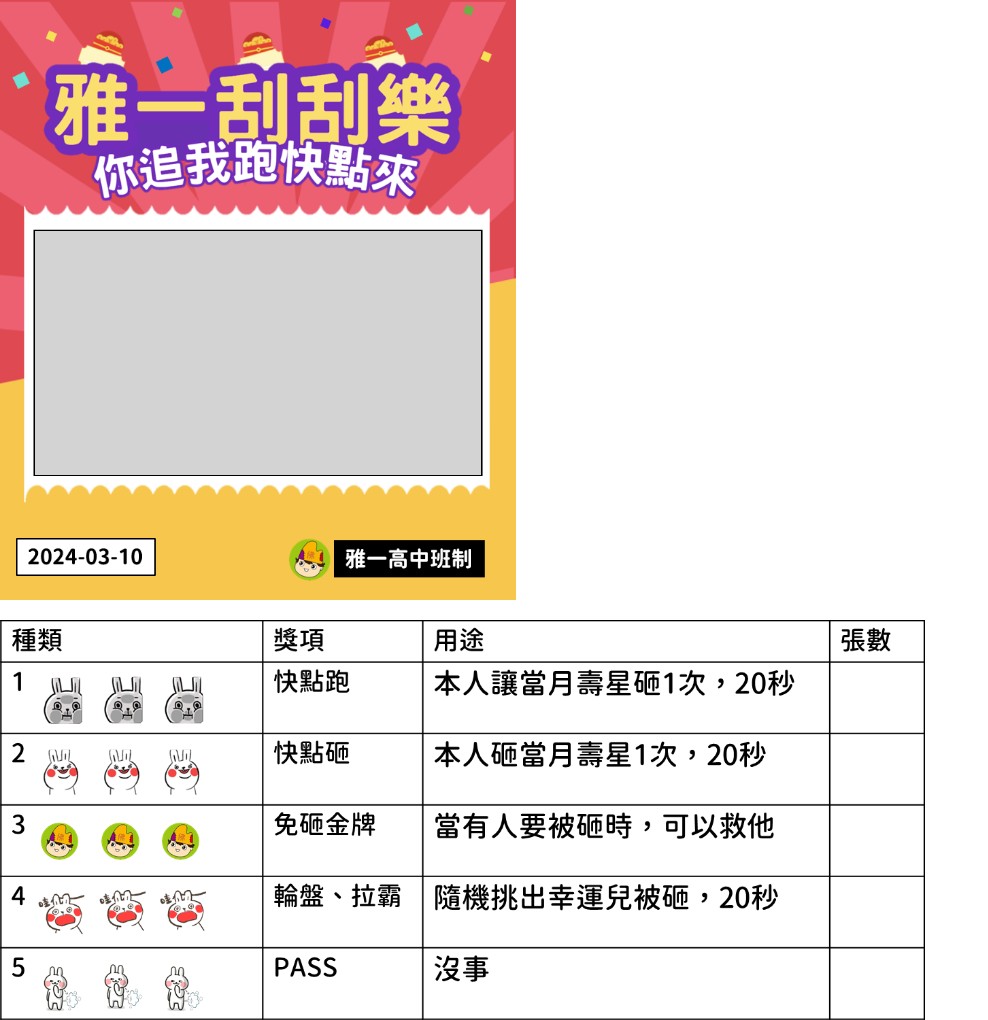
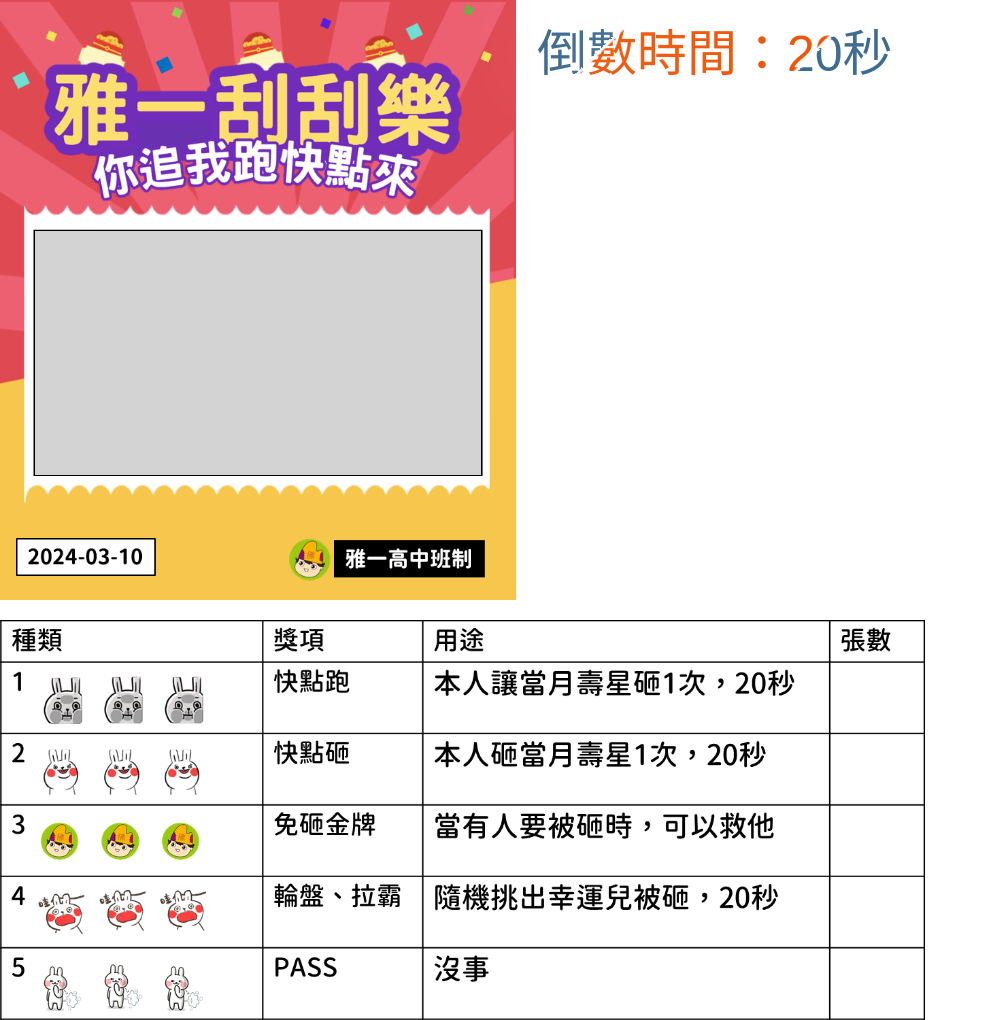
Before and after one commit to kapy0312/Scratchcard-, a plain HTML site: page index.html in a window 1280 px wide. Shown: the whole page, without its empty margins (0-988 px from the left). Drawn offline with nearby package versions, Linux system fonts and the light colour scheme; a web font is replaced by a local one.

Commit message:
20240301_v2

```diff
--- a/style.css
+++ b/style.css
@@ -160,14 +160,15 @@ p {
     top: 400px;
     left: 537px;
     /* 調整為左側圖片的寬度 */
-    /*z-index: 1;  確保圖片位於上層 */
+    z-index: 1;  /*確保圖片位於上層 */
     font-family: 'GenSenRounded-B', cursive;
     /* text-shadow: 0 0 10px #fbff1c, 綠色發光
     0 0 20px #fbff1c, 綠色發光
     0 0 30px #fbff1c; 綠色發光 */
     font-size: 80px; /* 將字體大小設置為24像素 */
-    text-align: left; /* 將文本靠左對齊 */
-    visibility: hidden;
+    text-align: left;
+    /* visibility: hidden; */
+    white-space: nowrap; /* 禁止换行 */
 }
 
 
```
